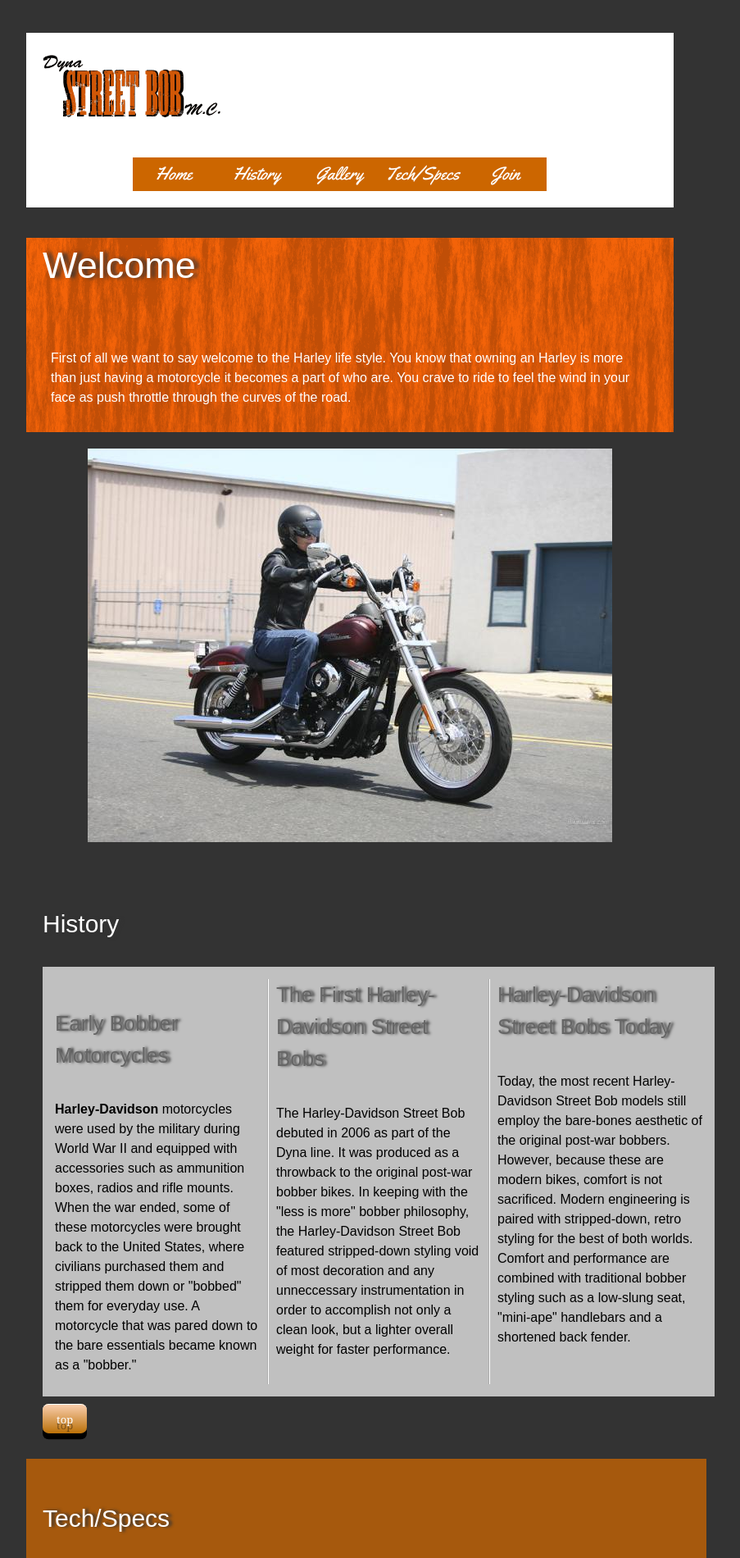
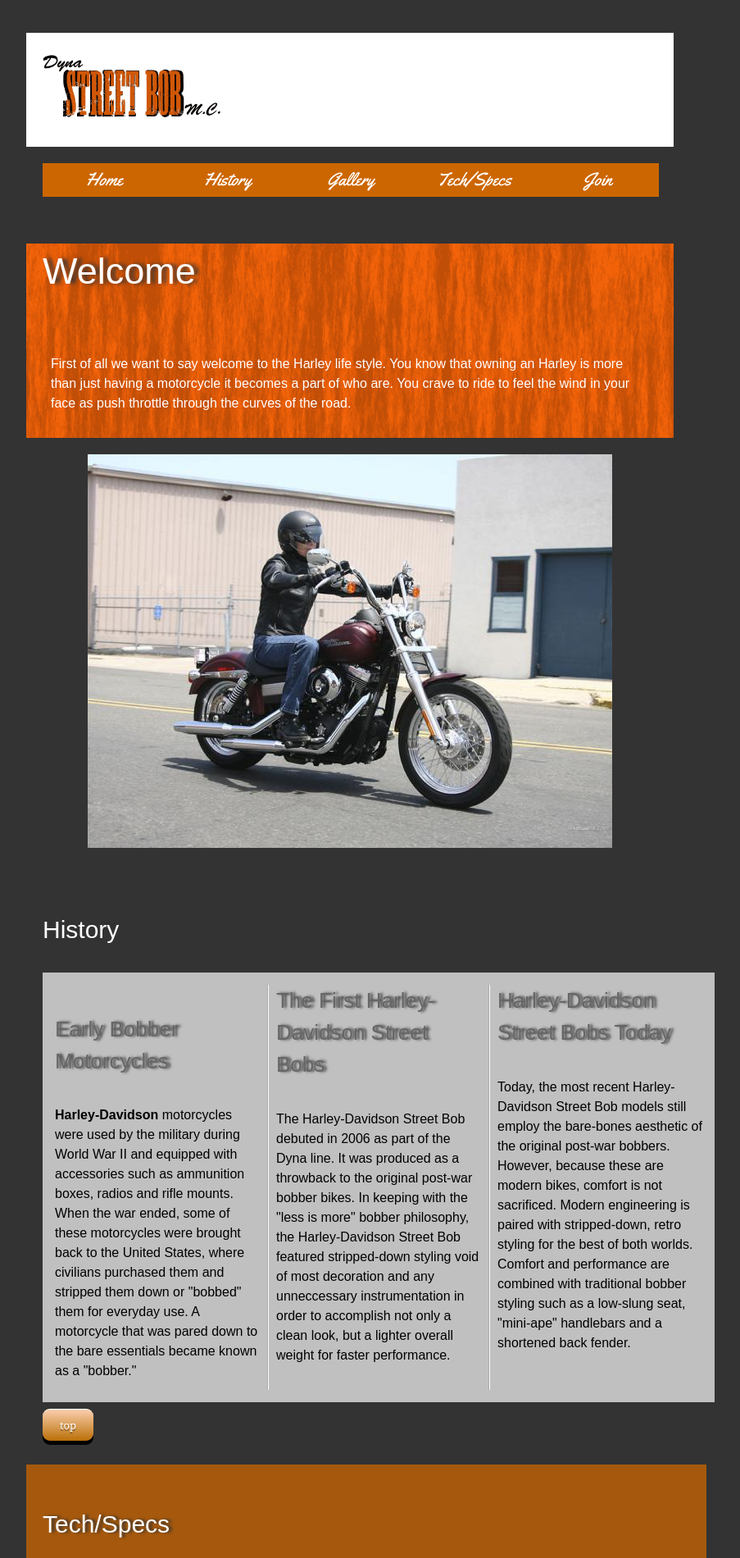
Before and after one commit to traceyking/mysite, a plain HTML site: page index.html in a window 1280 px wide. Shown: the top 1900 px of the page at 82% size, without its empty margins (213-1116 px from the left). Drawn offline with Linux system fonts and the light colour scheme.

Commit message:
changed nav to 100% width

```diff
--- a/css/main.css
+++ b/css/main.css
@@ -10,21 +10,21 @@
 }
 /*======== top button =======*/
 .top {
-   border-top: 0.063em solid #ffffff;
+   border-top: 1px solid #ffffff;
    background: #ba7007;
    background: -webkit-gradient(linear, left top, left bottom, from(#facead), to(#ba7007));
    background: -webkit-linear-gradient(top, #facead, #ba7007);
    background: -moz-linear-gradient(top, #facead, #ba7007);
    background: -ms-linear-gradient(top, #facead, #ba7007);
    background: -o-linear-gradient(top, #facead, #ba7007);
-   padding: 0.656em 1.313em; /*10.5px 21px*/
-   -webkit-border-radius: 0.563em;
-   -moz-border-radius: 0.563em; /*9px*/
-   border-radius: 0.563em;
-   -webkit-box-shadow: rgba(0,0,0,1) 0 0.563em 0;
-   -moz-box-shadow: rgba(0,0,0,1) 0 0.563em 0;
-   box-shadow: rgba(0,0,0,1) 0 0.563em 0;
-   text-shadow: rgba(0,0,0,.4) 0 0.563em 0;
+   padding: 10px 21px; /*10.5px 21px*/
+   -webkit-border-radius: 9px;
+   -moz-border-radius: 9px; /*9px*/
+   border-radius: 9px;
+   -webkit-box-shadow: rgba(0,0,0,1) 5px 0;
+   -moz-box-shadow: rgba(0,0,0,1) 0 5px 0;
+   box-shadow: rgba(0,0,0,1) 0 5px 0;
+   text-shadow: rgba(0,0,0,.4) 0 2px 0;
    color: white;
    font-size: 0.8125em; /*13px*/
    font-family: Georgia, serif;
@@ -52,16 +52,16 @@
 
 
 header img {
-	float: left;
+	/*float: left;*/
 	width: 27.7721519%; /*219px/790px*/
 	padding: 2.531646%; /*20px*/
 }
 
 
 
-header .nav ul {
+#nav ul {
 
-	width: 67.21519%; /*531px/790px*/
+	width: 100%; /*531px/790px*/
 	margin: 0 auto; /*-5px/525*/
 	padding: 2.531646%; /*20px*/
 	list-style: none;
@@ -69,7 +69,7 @@
 }
 
 
-.nav li {
+#nav li {
 	width: 19.047619%; /*100px/526*/
 	background-color: #333;
 	font-family: Yellowtail, cursive;
@@ -79,7 +79,7 @@
 }
 
 
-.nav a:link{
+#nav a:link{
 	text-decoration: none;
 	background: #c60;
 	display: block;
@@ -90,19 +90,19 @@
 }
 
 
-.nav a:visited {
+#nav a:visited {
 	color: #FFF;
 	background-color: #C60;
 }
 
 
-.nav a:hover {
+#nav a:hover {
 	color: #FFF;
 	background-color: #666;
 }
 
 
-.nav a:active {
+#nav a:active {
 	color: #999;
 	background-color: #FFF;
 }
@@ -289,9 +289,10 @@
 	article { font-size:80%;
 		-moz-column-width: 100%;
 		webkit-column-width: 100%;
-		-moz-column-count: 0; /* Firefox */
-		-webkit-column-count:0; /* Safari and Chrome */
-		column-count: 0;}
+		-moz-column-count:1; /* Firefox */
+		-webkit-column-count:1; /* Safari and Chrome */
+		column-count: 1;
+	}
 	#main_image img { display:none;}
 	#intro { background-image: none;}
 	.top { background:none;
@@ -303,15 +304,7 @@
 
 	}
 
-
-
-
-
-
-
-
-
-	}
+}
 
 /*Mobile landscape to Portrait size to Tablet (devices and browser) */
 @media screen and (max-width: 479px) {
@@ -328,9 +321,10 @@
 		font-size:70%;
 		-moz-column-width: 100%;
 		webkit-column-width: 100%;
-		-moz-column-count:0; /* Firefox */
-		-webkit-column-count:0; /* Safari and Chrome */
-		column-count:1;}
+		-moz-column-count:1; /* Firefox */
+		-webkit-column-count:1; /* Safari and Chrome */
+		column-count:1;
+	}
 
 	#main_image img { display:none;}
 	#intro { background-image: none;}
@@ -340,6 +334,6 @@
    		-moz-box-shadow: none;
   		box-shadow: none;
   	 	text-shadow: none;
+	}
 
-
-	}
+}
--- a/index.html
+++ b/index.html
@@ -12,7 +12,9 @@
 <body>
 <header>
     <a id="top"><img src="images/logo.gif"  alt="streetbobmc.com"/></a>
-<nav class="nav">
+    </header>
+<div id="nav">
+    	<nav>
 		<ul>
 			<li><a href="index.html">Home</a></li>
 			<li><a href="#history">History</a></li>
@@ -21,7 +23,8 @@
 			<li><a href="#join">Join</a></li>
 		</ul>
 </nav>
-</header>
+</div>
+
 
 <div id="intro">
   <h2>Welcome</h2>
```
